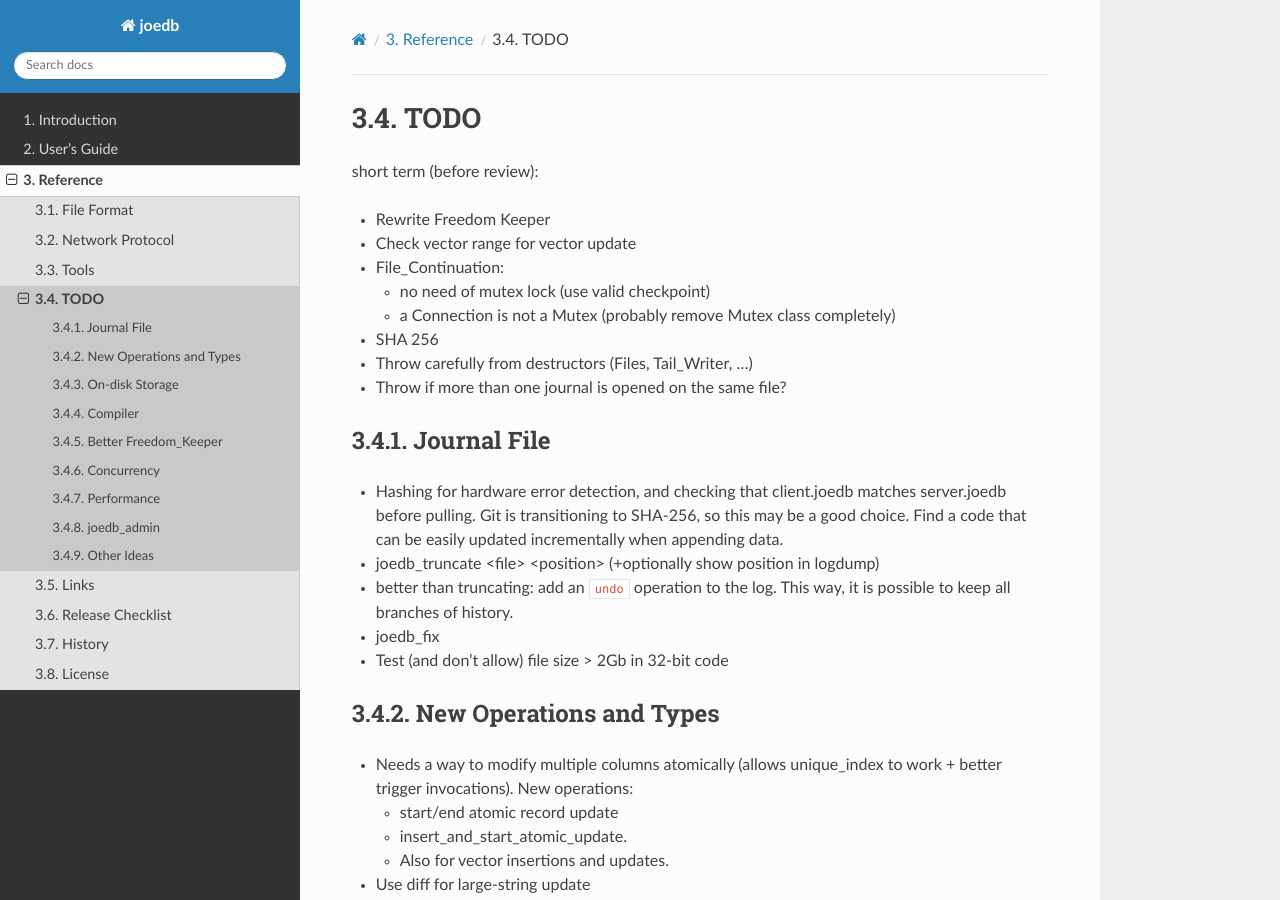
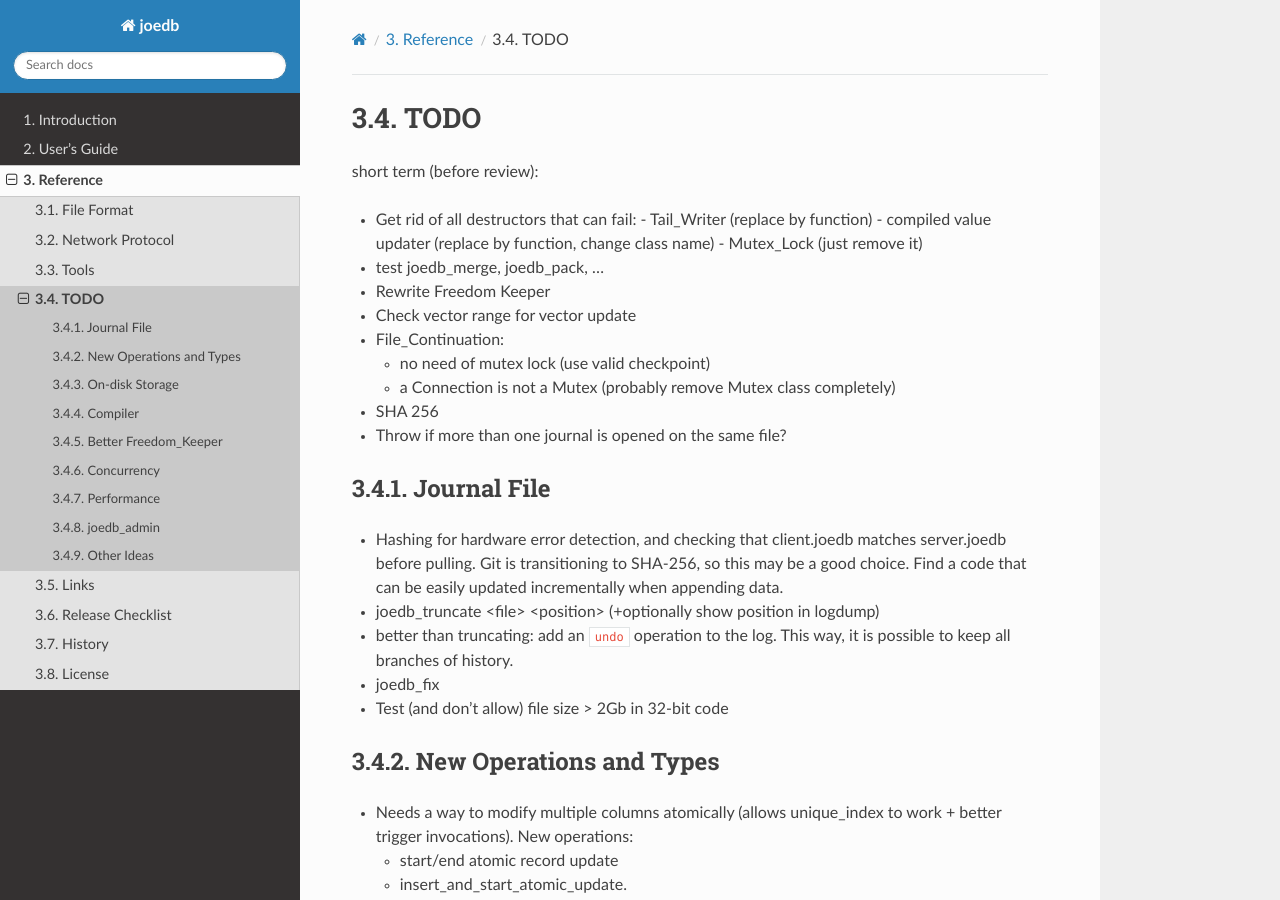
Before and after one commit to Remi-Coulom/joedb, a Sphinx documentation site: the page built from doc/source/todo.rst, in a window 1280 px wide and 900 px high. Built offline with Sphinx 7.4.7 and the Read the Docs theme 2.0.0, drawn with Linux system fonts in a browser that asks for light colours; formulas are drawn with MathJax 3.

Commit message:
todo: get rid of destructors that write data to files.

```diff
--- a/doc/source/todo.rst
+++ b/doc/source/todo.rst
@@ -3,6 +3,11 @@ TODO
 
 short term (before review):
 
+- Get rid of all destructors that can fail:
+  - Tail_Writer (replace by function)
+  - compiled value updater (replace by function, change class name)
+  - Mutex_Lock (just remove it)
+- test joedb_merge, joedb_pack, ...
 - Rewrite Freedom Keeper
 - Check vector range for vector update
 - File_Continuation:
@@ -11,7 +16,6 @@ short term (before review):
   - a Connection is not a Mutex (probably remove Mutex class completely)
 
 - SHA 256
-- Throw carefully from destructors (Files, Tail_Writer, ...)
 - Throw if more than one journal is opened on the same file?
 
 Journal File
```
